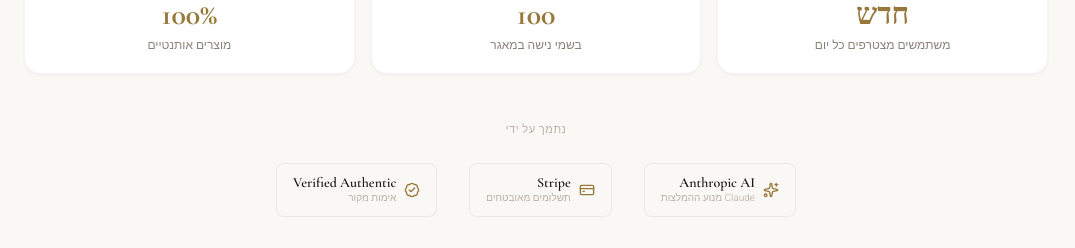
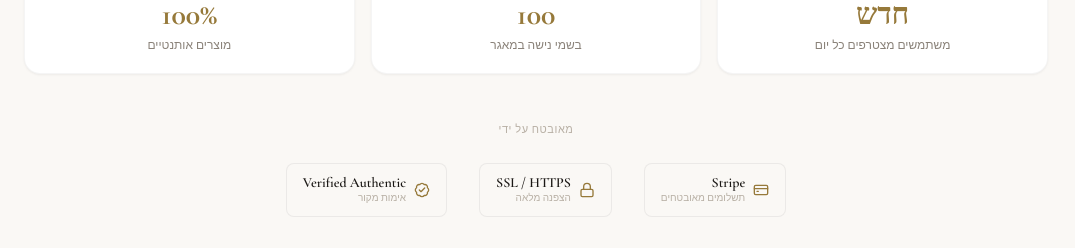
Before and after one commit to yossi15/scent-ai, a Next.js app: page / in a window 1280 px wide. Shown: the part 940-1188 px from the top of the page, without its empty margins (120-1195 px from the left). Built offline with nearby package versions, Linux system fonts and the light colour scheme; no server answers.

Commit message:
Rename partners to 'מאובטח על ידי' (Stripe/SSL/Verified) + Early Tester role

```diff
--- a/src/components/SocialProof.tsx
+++ b/src/components/SocialProof.tsx
@@ -1,11 +1,11 @@
 'use client';
 
 import { motion } from 'framer-motion';
-import { TrendingUp, Shield, Award, Sparkles, CreditCard, BadgeCheck } from 'lucide-react';
+import { TrendingUp, Shield, Award, Lock, CreditCard, BadgeCheck } from 'lucide-react';
 
 const partners = [
-  { icon: <Sparkles className="w-4 h-4" />,    label: 'Anthropic AI',       sub: 'Claude מנוע ההמלצות' },
   { icon: <CreditCard className="w-4 h-4" />,  label: 'Stripe',             sub: 'תשלומים מאובטחים' },
+  { icon: <Lock className="w-4 h-4" />,        label: 'SSL / HTTPS',        sub: 'הצפנה מלאה' },
   { icon: <BadgeCheck className="w-4 h-4" />,  label: 'Verified Authentic', sub: 'אימות מקור' },
 ];
 
@@ -54,7 +54,7 @@ export default function SocialProof() {
           className="text-center"
         >
           <p className="text-ink-faint text-[11px] font-hebrew mb-6 font-light tracking-wider">
-            נתמך על ידי
+            מאובטח על ידי
           </p>
           <div className="flex items-center justify-center gap-4 md:gap-8 flex-wrap">
             {partners.map((p, i) => (
--- a/src/components/Testimonials.tsx
+++ b/src/components/Testimonials.tsx
@@ -6,7 +6,7 @@ import { Star, Quote, User } from 'lucide-react';
 const testimonials = [
   {
     name: 'דניאל כ.',
-    role: 'בודק מוקדם',
+    role: 'Early Tester',
     scent: 'Aventus',
     stars: 5,
     text: 'ה-AI הציע לי את Grand Soir ולא האמנתי כמה הוא דומה לטעם שלי. שירות ברמה אחרת.',
@@ -14,7 +14,7 @@ const testimonials = [
   },
   {
     name: 'מיכל ל.',
-    role: 'בודקת מוקדמת',
+    role: 'Early Tester',
     scent: 'Baccarat Rouge 540',
     stars: 5,
     text: 'הדגימות מגיעות עם כרטיס אישי שמסביר למה ה-AI בחר כל בושם. ההשקעה בפרטים מטורפת.',
@@ -22,7 +22,7 @@ const testimonials = [
   },
   {
     name: 'אורי ש.',
-    role: 'בודק מוקדם',
+    role: 'Early Tester',
     scent: 'Oud Wood',
     stars: 5,
     text: 'הרדאר ריחות פתח לי את העיניים. גיליתי שאני נוטה למזרחי-עצי ומאז כל קנייה מדויקת.',
@@ -84,7 +84,7 @@ export default function Testimonials() {
                   </div>
                   <div>
                     <p className="text-ink font-hebrew text-sm font-medium">{t.name}</p>
-                    <p className="text-ink-faint text-[11px] font-hebrew">{t.role}</p>
+                    <p className="text-ink-faint text-[11px] font-sans" dir="ltr">{t.role}</p>
                   </div>
                 </div>
                 <div className="text-left" dir="ltr">
```
